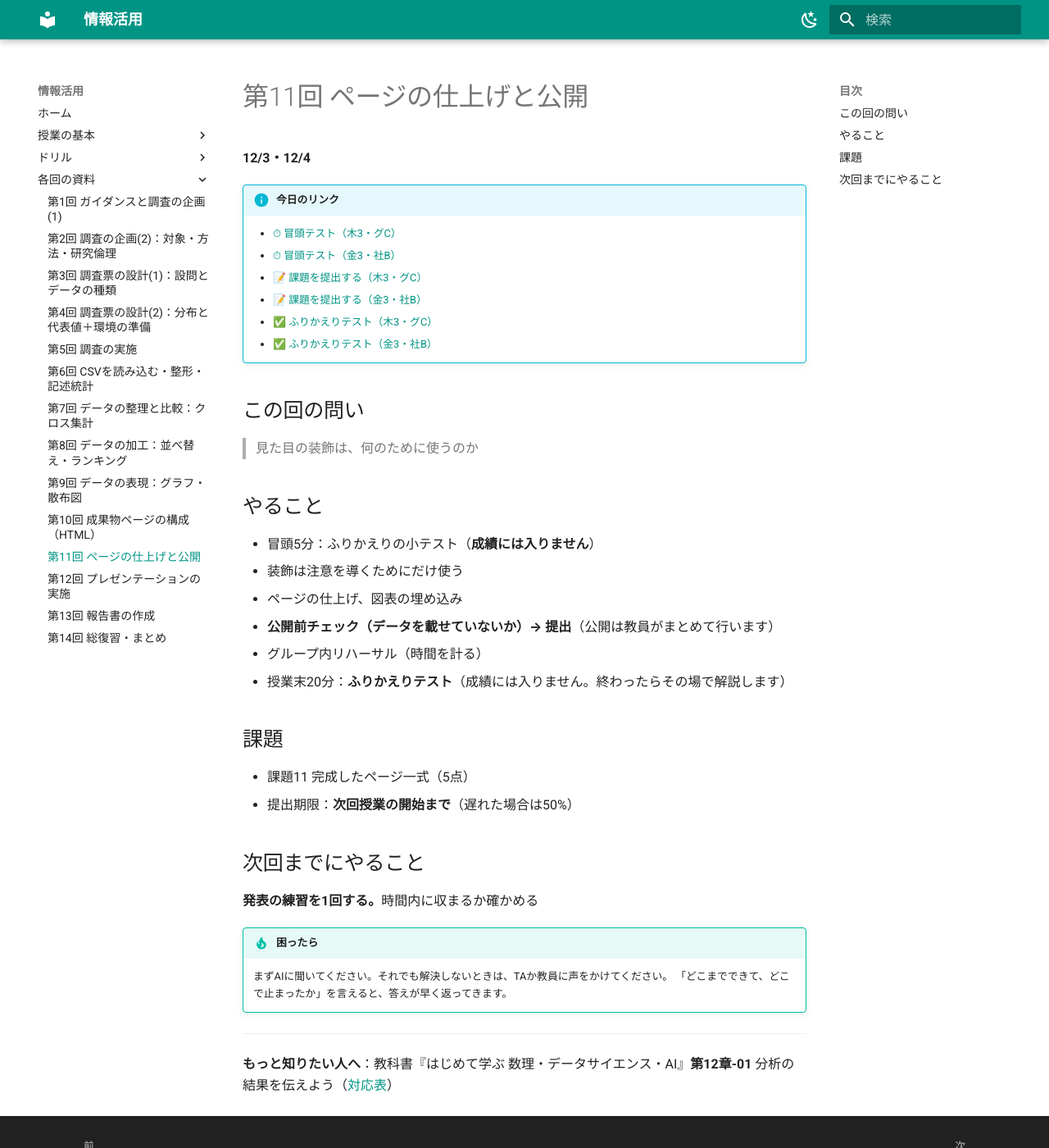
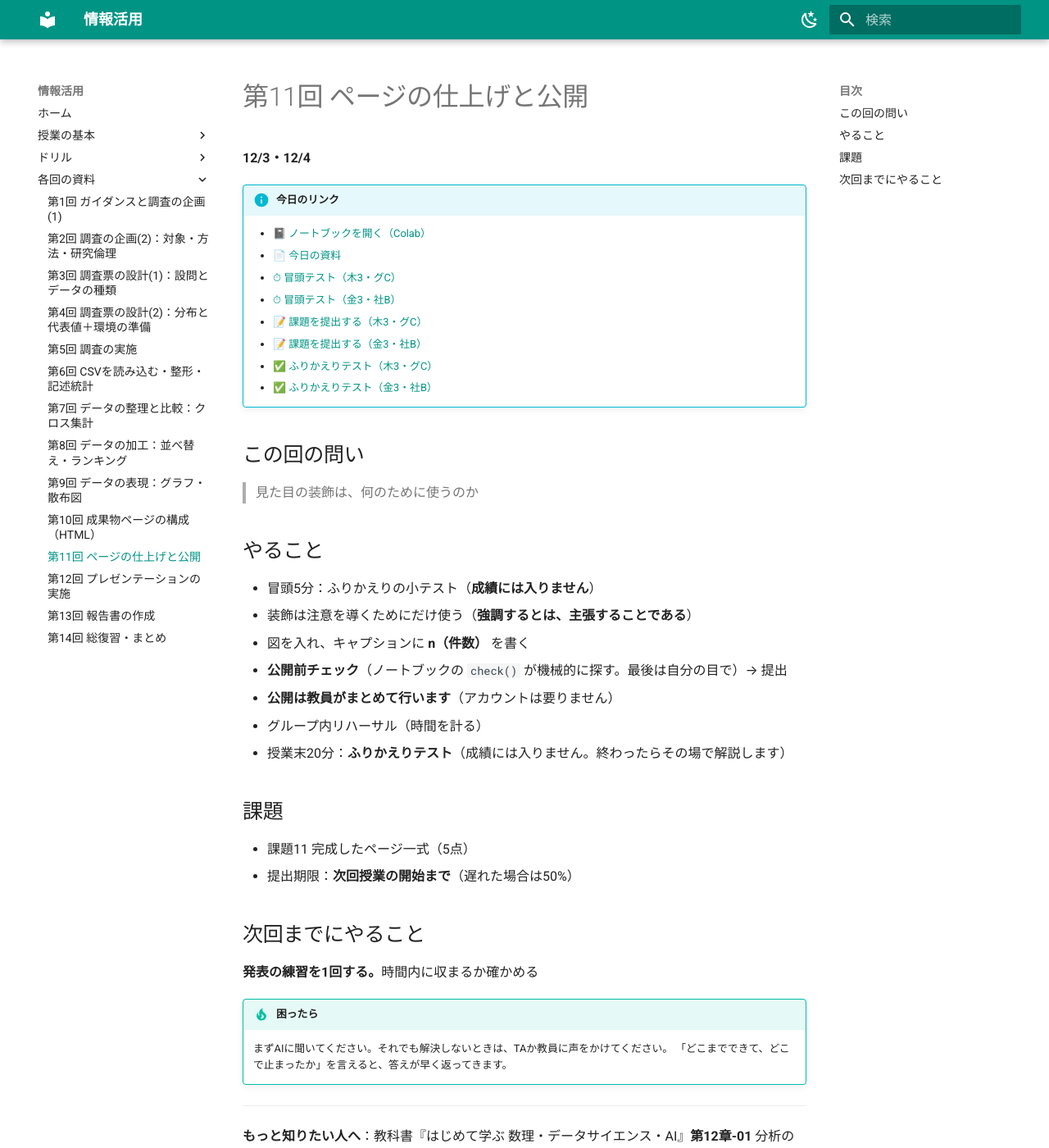
Before and after one commit to aonoa68/joho-katsuyo, an MkDocs documentation site: the page built from docs/week11.md, in a window 1280 px wide and 1400 px high. Shown: the whole window at 82% size. Built offline with MkDocs 1.6.1 and Material for MkDocs 9.7.7, drawn with Linux system fonts in a browser that asks for light colours.

Commit message:
第10・11回の教材を作成（ページの雛形＋Colabノートブック2本）
- docs/template/report.html：問い→方法→結果→限界→結論の雛形。CSS込み
- colab/10_page_build.ipynb：文章を入れるとページになる。HTMLのタグは覚えさせない
- colab/11_page_finish.ipynb：図の埋め込み、装飾の考え方、公開前チェック（check()）、提出
- 実技80分で終わる分量に収めるための措置

Co-Authored-By: Claude Opus 5 (1M context) <noreply@anthropic.com>
Claude-Session: https://claude.ai/code/session_01AZP863hLWCBs86n6TDqyeT

```diff
--- a/docs/week11.md
+++ b/docs/week11.md
@@ -4,6 +4,8 @@
 
 <!-- LINKS:START -->
 !!! info "今日のリンク"
+    - [📓 ノートブックを開く（Colab）](https://colab.research.google.com/github/aonoa68/joho-katsuyo/blob/main/colab/11_page_finish.ipynb)
+    - [📄 今日の資料](https://aonoa68.github.io/joho-katsuyo/template/report.html)
     - [⏱ 冒頭テスト（木3・グC）](https://moodle.hokusei.ac.jp/mod/quiz/view.php?id=990513)
     - [⏱ 冒頭テスト（金3・社B）](https://moodle.hokusei.ac.jp/mod/quiz/view.php?id=990518)
     - [📝 課題を提出する（木3・グC）](https://moodle.hokusei.ac.jp/mod/assign/view.php?id=989705)
@@ -19,9 +21,10 @@
 ## やること
 
 - 冒頭5分：ふりかえりの小テスト（**成績には入りません**）
-- 装飾は注意を導くためにだけ使う
-- ページの仕上げ、図表の埋め込み
-- **公開前チェック（データを載せていないか）→ 提出**（公開は教員がまとめて行います）
+- 装飾は注意を導くためにだけ使う（**強調するとは、主張することである**）
+- 図を入れ、キャプションに **n（件数）** を書く
+- **公開前チェック**（ノートブックの `check()` が機械的に探す。最後は自分の目で）→ 提出
+- **公開は教員がまとめて行います**（アカウントは要りません）
 - グループ内リハーサル（時間を計る）
 - 授業末20分：**ふりかえりテスト**（成績には入りません。終わったらその場で解説します）
 
```
Also changed, not shown: docs/template/report.html (added, +80 -0 lines), docs/week10.md (+5 -2 lines), links.json (+4 -4 lines), 2 other files.
